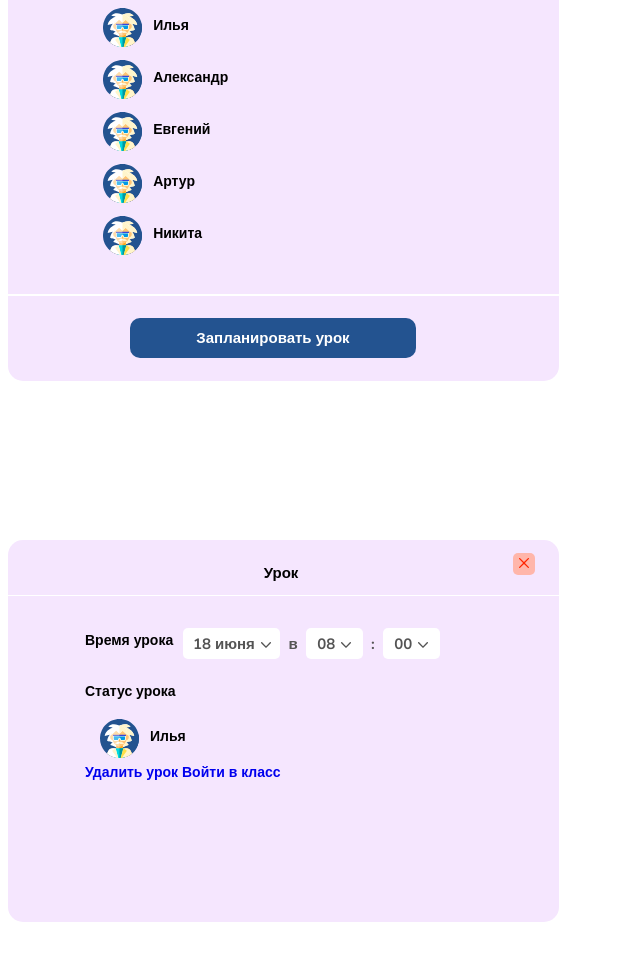
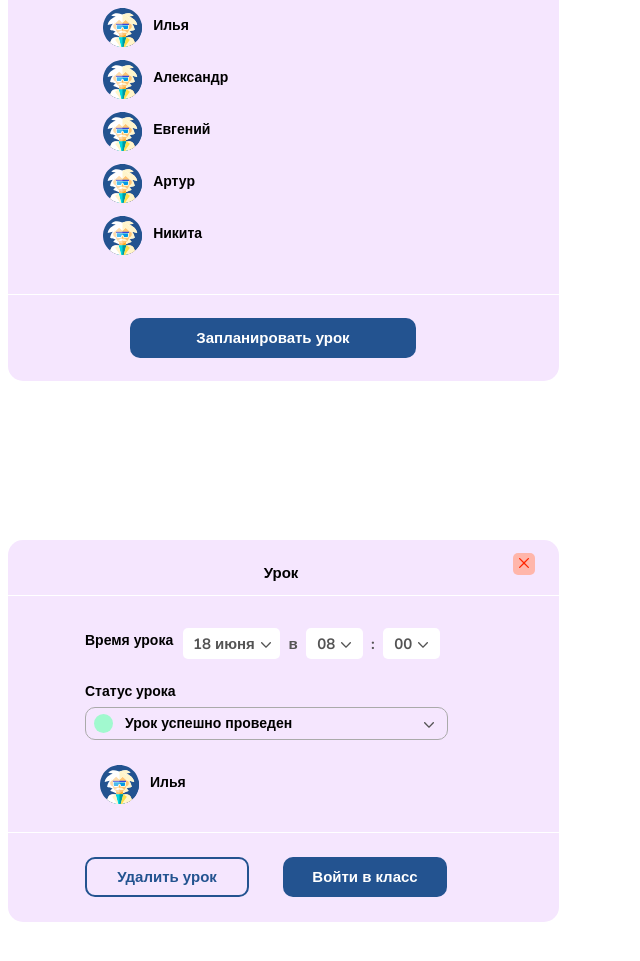
Before and after one commit to JustRuslashka/Chesstery, a plain HTML site: page кабинет/index.html in a window 1280 px wide. Shown: the part 2045-3006 px from the top of the page, without its empty margins (0-640 px from the left). After the commit the page ends 2967 px from the top, so only its background shows below. Drawn offline with nearby package versions, Linux system fonts and the light colour scheme.

Commit message:
Add files via upload

```diff
--- a/кабинет/css/style.css
+++ b/кабинет/css/style.css
@@ -520,7 +520,7 @@ h1, h2, h3, h4, h5, h6 {
 }
 .modal-third__line {
   width: 100%;
-  border-top: 1px solid #FFFFFF;
+  border-bottom: 1px solid #FFFFFF;
   position: absolute;
   top: 61px;
 }
@@ -844,7 +844,7 @@ h1, h2, h3, h4, h5, h6 {
   width: 551px;
   height: 382px;
   padding: 23px 0px 17.23px 0px;
-  margin: 1150px 0px 0px 0px;
+  margin: 1150px 0px 300px 0px;
 }
 @media (min-width: 320px) {
   .modal-fourth {
@@ -872,8 +872,7 @@ h1, h2, h3, h4, h5, h6 {
 }
 .modal-fourth__line-2 {
   width: 110%;
-  border-bottom: 1px solid #FFFFFF;
-  margin: 485px 0px 0px 0px;
+  margin: -90px 0px 0px 0px;
 }
 .modal-fourth__exit {
   color: #FF2500;
@@ -1063,9 +1062,86 @@ h1, h2, h3, h4, h5, h6 {
 .modal-fourth__student-mins-default-svg {
   margin: 0px 0px 2px 3px;
 }
+.modal-fourth__lesson-state {
+  margin: 0px 0px 20px 0px;
+}
 .modal-fourth__lesson-state-label {
   margin: 26px 0px 8px 0px;
 }
+.modal-fourth__lesson-state-box {
+  padding: 0px 0px 0px 8px;
+  width: 363px;
+  height: 33px;
+  background: #F5E6FE;
+  border: 1px solid #AAAAAA;
+  -webkit-box-sizing: border-box;
+          box-sizing: border-box;
+  border-radius: 10px;
+  display: -webkit-box;
+  display: -ms-flexbox;
+  display: flex;
+  -webkit-box-align: center;
+      -ms-flex-align: center;
+          align-items: center;
+}
+.modal-fourth__lesson-state-circle {
+  margin: 0px 12px 0px 0px;
+  width: 19px;
+  height: 19px;
+  border-radius: 50%;
+  background-color: #A1F9CF;
+}
+.modal-fourth__lesson-state-text {
+  width: 231px;
+  margin: 0px 68px 0px 0px;
+}
+.modal-fourth__btns {
+  margin: 45px 0px 0px 0px;
+  width: 362px;
+  height: 40px;
+  display: -webkit-box;
+  display: -ms-flexbox;
+  display: flex;
+  -webkit-box-pack: justify;
+      -ms-flex-pack: justify;
+          justify-content: space-between;
+  font-weight: bold;
+  font-size: 15px;
+  line-height: 20px;
+}
+.modal-fourth__btn {
+  width: 164px;
+  height: 40px;
+  border: 2px solid #235390;
+  border-radius: 10px;
+  display: -webkit-box;
+  display: -ms-flexbox;
+  display: flex;
+  -webkit-box-align: center;
+      -ms-flex-align: center;
+          align-items: center;
+  -webkit-box-pack: center;
+      -ms-flex-pack: center;
+          justify-content: center;
+  color: #235390;
+}
+.modal-fourth__btn-2 {
+  width: 164px;
+  height: 40px;
+  background: #235390;
+  border-radius: 10px;
+  display: -webkit-box;
+  display: -ms-flexbox;
+  display: flex;
+  -webkit-box-align: center;
+      -ms-flex-align: center;
+          align-items: center;
+  -webkit-box-pack: center;
+      -ms-flex-pack: center;
+          justify-content: center;
+  color: #FFFFFF;
+}
+
 body {
   height: 100%;
   min-height: 100vh;
--- a/кабинет/index.html
+++ b/кабинет/index.html
@@ -2452,8 +2452,21 @@
 
             </div>
             <div class="modal-fourth__lesson-state-text">
-
-            </div>
+              <div class="modal-fourth__lesson-state-text__lesson-complete">
+                  Урок успешно проведен
+              </div>
+              <div class="modal-fourth__lesson-state-text__student-failture">
+
+              </div>
+            </div>
+            <a href="#" class="modal-fourth__lesson-state-galochka">
+              <svg width="10" height="6" viewBox="0 0 10 6" fill="none" xmlns="http://www.w3.org/2000/svg">
+                <path fill-rule="evenodd" clip-rule="evenodd" d="M9.79642 1.23143L5.33942 5.85392C5.1518 6.04869 4.84869 6.04869 4.66058 5.85392L0.203577 1.23143C-0.067859 0.950267 -0.067859 0.492813 0.203577 0.211148C0.475013 -0.0700169 0.915548 -0.0700169 1.18698 0.211148L5.00024 4.16544L8.81253 0.211148C9.08445 -0.0700169 9.52499 -0.0700169 9.79642 0.211148C10.0679 0.492813 10.0679 0.950267 9.79642 1.23143Z" fill="#545454"/>
+                </svg>
+
+
+            </a>
+
           </div>
 
         </div>
@@ -2515,7 +2528,7 @@
             </div>
           </div>
         </div>
-
+        <div class="modal-fourth__btns">
           <a href="#" class="modal-fourth__btn">
             Удалить урок
           </a>
@@ -2525,6 +2538,8 @@
         </div>
 
       </div>
+
+    </div>
   </form>
   <div class="modal-fourth__line modal-fourth__line-2"></div>
   </div>
--- a/кабинет/sourse/modal-fourth.scss
+++ b/кабинет/sourse/modal-fourth.scss
@@ -8,7 +8,7 @@
 	width: 551px;
 	height: 382px;
     padding: 23px 0px 17.23px 0px;
-    margin: 1150px 0px 0px 0px;
+    margin: 1150px 0px 300px 0px;
 
     @media (min-width: 320px)  {
 
@@ -54,8 +54,7 @@
 
         &-2{
             width: 110%;
-            border-bottom: 1px solid #FFFFFF;
-            margin: 485px 0px 0px 0px;
+            margin: -90px 0px 0px 0px;
         }
     }
 
@@ -253,7 +252,7 @@
     }
 
 	&__lesson-state {
-
+        margin: 0px 0px 20px 0px;
 	}
 
 	&__lesson-state-label {
@@ -261,14 +260,62 @@
 	}
 
 	&__lesson-state-box {
+       padding: 0px 0px 0px 8px;
+        width: 363px;
+        height: 33px;
+
+        background: #F5E6FE;
+        border: 1px solid #AAAAAA;
+        box-sizing: border-box;
+        border-radius: 10px;
+        display: flex;
+        align-items: center;
 	}
 
 	&__lesson-state-circle {
+        margin: 0px 12px 0px 0px;
+        width: 19px;
+        height: 19px;
+        border-radius: 50%;
+
+        background-color: #A1F9CF;
 	}
 
 	&__lesson-state-text {
+        width: 231px;
+        margin: 0px 68px 0px 0px;
 	}
 
-	&__btn {
+	&__btns {
+        margin: 45px 0px 0px 0px;
+        width: 362px;
+        height: 40px;
+        display: flex;
+        justify-content: space-between;
+        font-weight: bold;
+        font-size: 15px;
+        line-height: 20px;
+	}
+
+    &__btn {
+        width: 164px;
+        height: 40px;
+        border: 2px solid #235390;
+        border-radius: 10px;
+        display: flex;
+        align-items: center;
+        justify-content: center;
+        color: #235390;
+	}
+
+    &__btn-2 {
+        width: 164px;
+        height: 40px;
+        background: #235390;
+        border-radius: 10px;
+        display: flex;
+        align-items: center;
+        justify-content: center;
+        color: #FFFFFF;
 	}
 }
--- a/кабинет/sourse/modal-third.scss
+++ b/кабинет/sourse/modal-third.scss
@@ -43,7 +43,7 @@
 
     &__line{
         width: 100%;
-        border-top: 1px solid #FFFFFF;
+        border-bottom: 1px solid #FFFFFF;
         position: absolute;
         top: 61px;
 
```
Also changed, not shown: 2 other files. Lines whose indentation alone changed are shown as unchanged.
